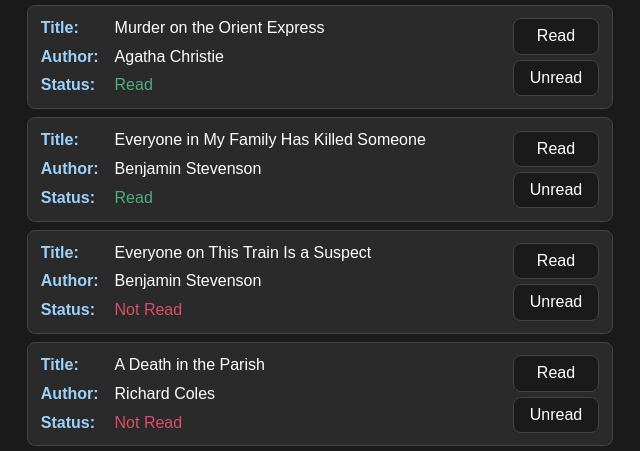
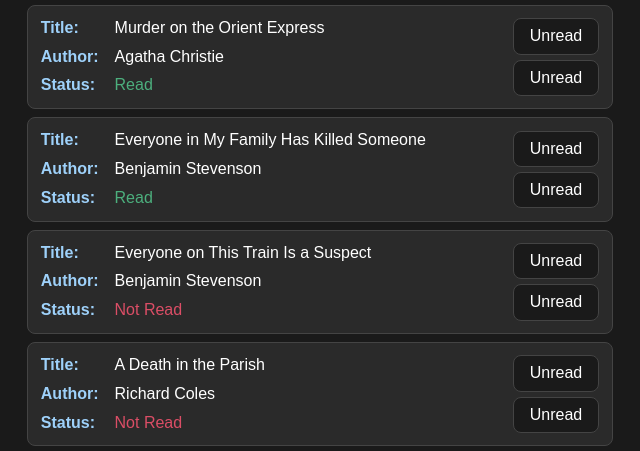
Before and after one commit to ls-95/book-tracker-js, a plain HTML site: page index.html in a window 1280 px wide. Shown: the part 336-787 px from the top of the page, 320-960 px from the left. Drawn offline with Linux system fonts and the light colour scheme.

Commit message:
Refactor: merged listBooks into bookStatus

```diff
--- a/index.html
+++ b/index.html
@@ -16,7 +16,7 @@
         <button onclick="addBook()">Add book</button>
       </div>
       <div class="btn-books-container">
-        <button onclick="listBooks()">All</button>
+        <button onclick="bookStatus('all')">All</button>
         <button onclick="bookStatus('unread')">Unread</button>
         <button onclick="bookStatus('read')">Read</button>
       </div>
--- a/src/script/script.js
+++ b/src/script/script.js
@@ -41,13 +41,14 @@
   console.log(books);
   titleInput.value = "";
   authorInput.value = "";
-  listBooks();
+  bookStatus("all");
 }
 
 function bookStatus(status) {
   let newBook = books.filter((book) =>
-    status === "read" ? book.isRead : !book.isRead,
+    status === "read" ? book.isRead : status === "unread" ? !book.isRead : book,
   );
+  let btnLabel = status === "unread" ? "Read" : "Unread";
   bookList.innerHTML = "";
   newBook.forEach((book) => {
     const ilEl = document.createElement("li");
@@ -66,7 +67,8 @@
         </div>
       </div>
       <div class="book-btn">
-        <button onClick="changeBookStatus('Read')">Read</button>
+        <button onClick="changeBookStatus('${btnLabel}')">${btnLabel}</button>
+        ${status === "all" ? `<button onClick="changeBookStatus('Unread')">Unread</button>` : ""}
       </div>
     </div>
     `;
@@ -77,34 +79,4 @@
 
 function changeBookStatus(status) {}
 
-function listBooks() {
-  bookList.innerHTML = "";
-  books.forEach((book) => {
-    const ilEl = document.createElement("li");
-    ilEl.innerHTML = `
-    <div class="book-container">
-      <div class="book-info">
-        <div>
-          <p class="list-title">Title: </p>
-          <p class="list-title">Author: </p>
-          <p class="list-title">Status: </p>
-        </div>
-        <div>
-          <p>${book.title}</p>
-          <p>${book.author}</p>
-          <p>${book.isRead ? `<span class='green'>Read</span>` : `<span class='red'>Not Read</span>`}</p>
-        </div>
-      </div>
-      <div class="book-btn">
-        <button onClick="changeBookStatus('Read')">Read</button>
-        <button onClick="changeBookStatus('Unread')">Unread</button>
-      </div>
-
-    </div>
-    `;
-    bookList.appendChild(ilEl);
-    ilEl.classList.add("book");
-  });
-}
-
-listBooks();
+bookStatus("all");
```
